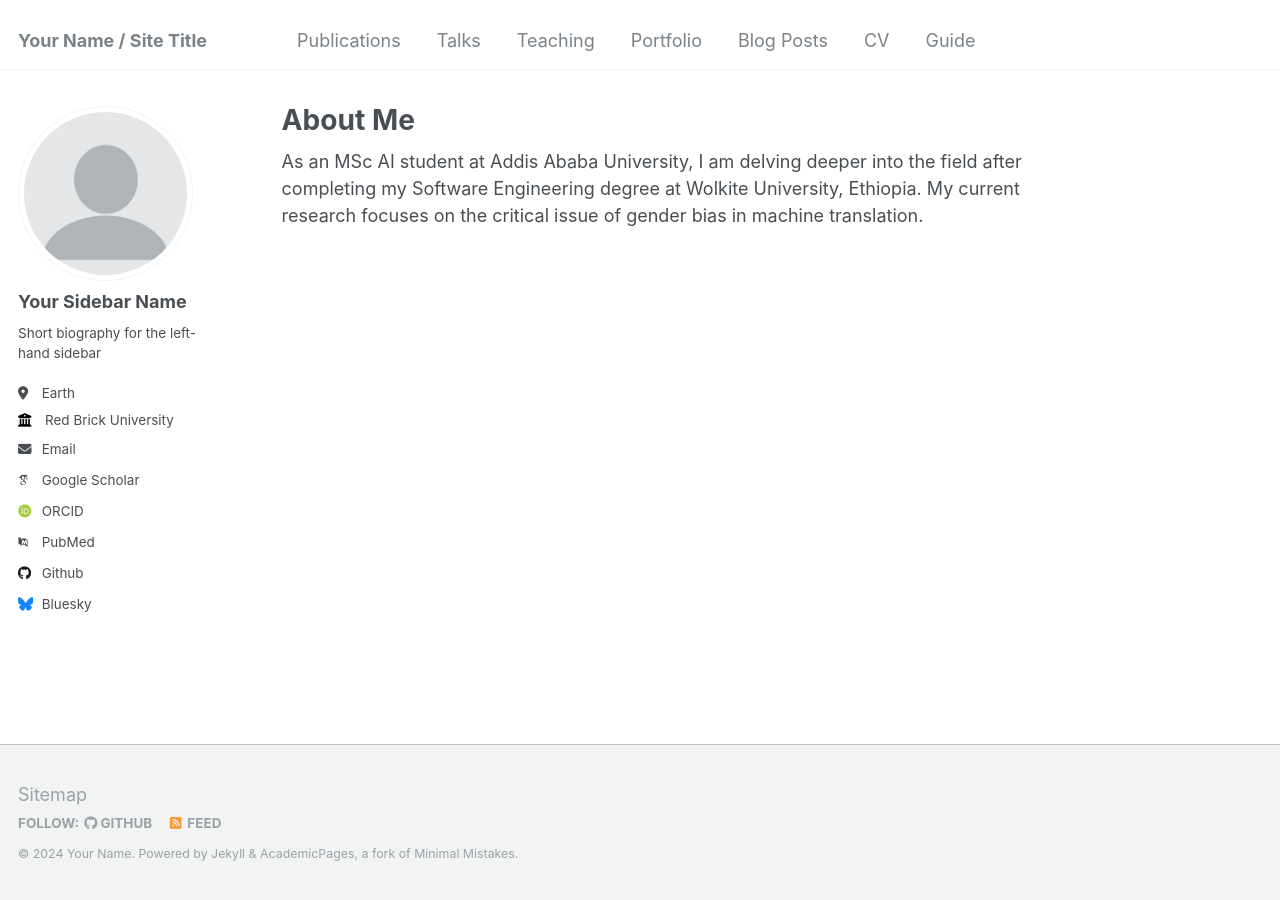
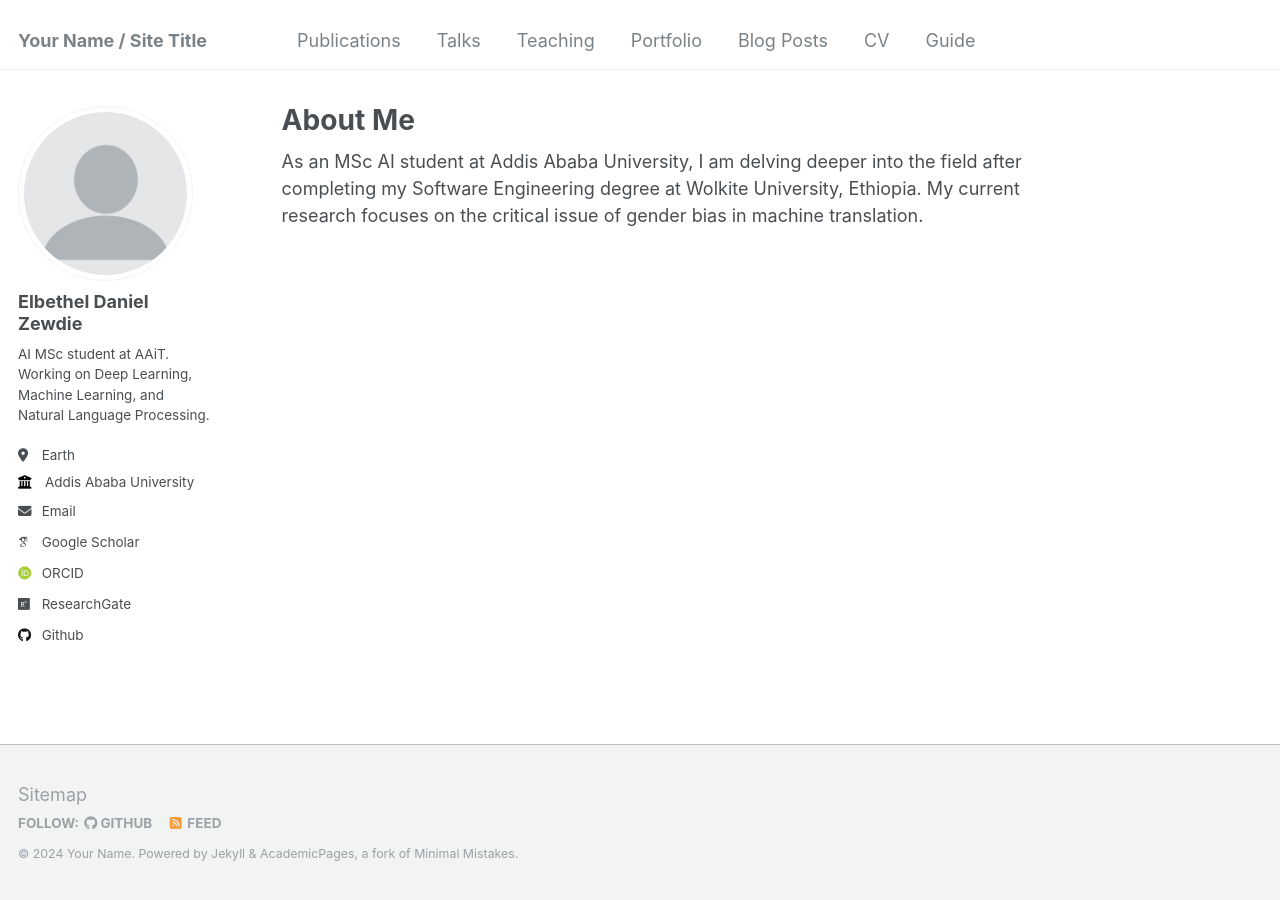
Before and after one commit to Elbethel-dan/Elbethel-dan.github.io, a Jekyll site: the page built from _pages/about.md, in a window 1280 px wide. Built offline with Jekyll 4.4.1, drawn with Linux system fonts in a browser that asks for light colours; some web fonts are replaced.

Commit message:
Update _config.yml

```diff
--- a/_config.yml
+++ b/_config.yml
@@ -22,33 +22,24 @@ repository               : "academicpages/academicpages.github.io"
 author:
   # Biographic information
   avatar           : "profile.png"
-  name             : "Your Sidebar Name"
+  name             : "Elbethel Daniel Zewdie"
   pronouns         : # example: "she/her"
-  bio              : "Short biography for the left-hand sidebar"
+  bio              : "AI MSc student at AAiT. Working on Deep Learning, Machine Learning, and Natural Language Processing."
   location         : "Earth"
-  employer         : "Red Brick University"
+  employer         : "Addis Ababa University"
   uri              : # URL
-  email            : "none@example.org"
+  email            : "elbetheldaniel8@gmail.com"
 
   # Academic websites
-  arxiv            : # URL - Update with the correct link to your profile
-  googlescholar    : "https://scholar.google.com/citations?user=PS_CX0AAAAAJ"
-  impactstory      : # URL
-  orcid            : "http://orcid.org/yourorcidurl"
-  semantic         : # URL
-  pubmed           : "https://www.ncbi.nlm.nih.gov/pubmed/?term=john+snow"
-  researchgate     : # URL
+  googlescholar    : "https://scholar.google.com/citations?user=kTrEXt8AAAAJ&hl=en"
+  orcid            : "https://orcid.org/0009-0002-1594-9756"
+  researchgate     : "https://www.researchgate.net/profile/Elbethel-Zewdie"
 
   # Repositories and software development
-  bitbucket        : # Username - Update with your username on the site
-  codepen          : # Username
-  dribbble         : # Username
-  github           : "academicpages"
-  kaggle           : # Username
-  stackoverflow    : # User number or user number and name (i.e., use "1" or "1/jeff-atwood")
+  github           : "https://elbethel-dan.github.io/"
+
 
   # Social media
-  bluesky          : "bsky.app" # Replace this with you Bluesky username
   facebook         : # Username
   flickr           : # Username
   foursquare       : # Username
```
